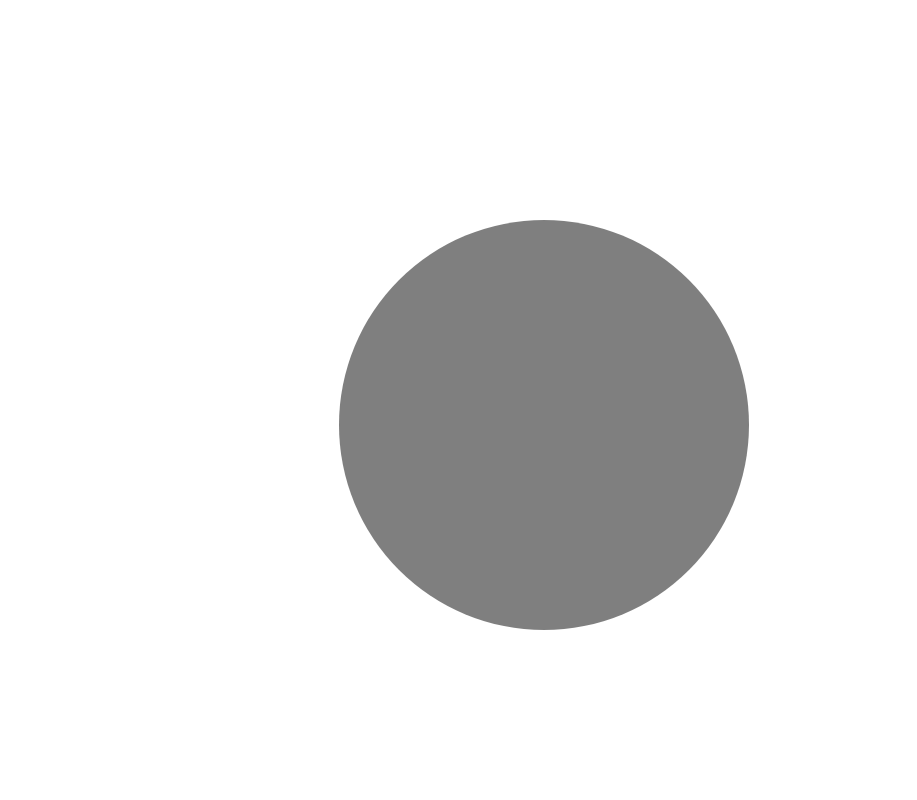
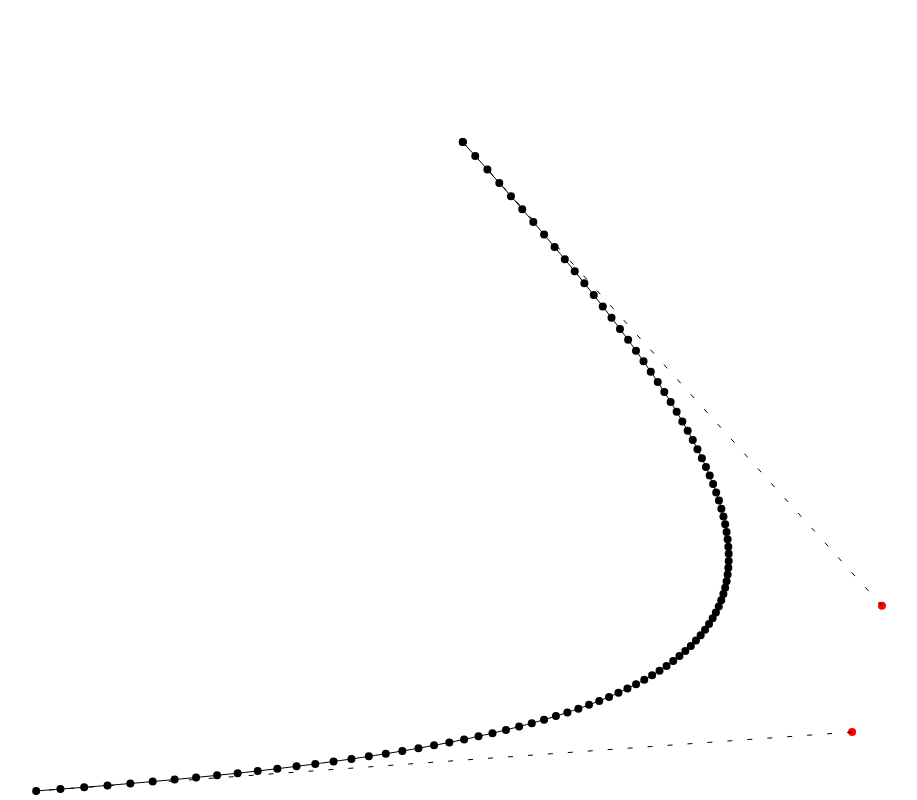
Before and after one commit to tka-andrew/coding_math, a plain HTML site: page index.html in a window 1280 px wide. Shown: the whole page, without its empty margins (96-1013 px from the left). Drawn offline with Linux system fonts and the light colour scheme.

Commit message:
ep19 bezier curves

```diff
--- a/index.html
+++ b/index.html
@@ -3,7 +3,8 @@
 
 <head>
     <title>Coding Math</title>
-    <script type="text/javascript" src="js/linear_interpolation.js"></script>
+    <script type="text/javascript" src="js/utils.js"></script>
+    <script type="text/javascript" src="js/bezierCurves.js"></script>
     <link rel="stylesheet" href="css/styles.css" />
 </head>
 
--- /dev/null
+++ b/js/bezierCurves.js
@@ -0,0 +1,73 @@
+window.onload = function () {
+    var canvas = document.getElementById("canvas"),
+        context = canvas.getContext("2d"),
+        width = canvas.width = window.innerWidth,
+        height = canvas.height = window.innerHeight,
+        p0 = {
+            x: utils.randomRange(0, width),
+            y: utils.randomRange(0, height)
+        },
+        p1 = {
+            x: utils.randomRange(0, width),
+            y: utils.randomRange(0, height)
+        },
+        p2 = {
+            x: utils.randomRange(0, width),
+            y: utils.randomRange(0, height)
+        },
+        p3 = {
+            x: utils.randomRange(0, width),
+            y: utils.randomRange(0, height)
+        };
+
+    context.beginPath();
+    context.arc(p0.x, p0.y, 4, 0, Math.PI * 2, false);
+    context.fill();
+
+    context.beginPath();
+    context.arc(p1.x, p1.y, 4, 0, Math.PI * 2, false);
+    context.fillStyle = "#FF0000";
+    context.fill();
+
+    context.beginPath();
+    context.arc(p2.x, p2.y, 4, 0, Math.PI * 2, false);
+    context.fillStyle = "#FF0000";
+    context.fill();
+
+    context.beginPath();
+    context.arc(p3.x, p3.y, 4, 0, Math.PI * 2, false);
+    context.fillStyle = "#000000";
+    context.fill();
+
+    context.beginPath();
+    context.moveTo(p0.x, p0.y);
+    context.bezierCurveTo(p1.x, p1.y, p2.x, p2.y, p3.x, p3.y);
+    context.fillStyle = "#000000";
+    context.stroke();
+
+    context.beginPath();
+    context.moveTo(p2.x, p2.y);
+    context.lineTo(p3.x, p3.y);
+    context.fillStyle = "#FF0000";
+    context.setLineDash([5, 15]);
+    context.stroke();
+
+    context.beginPath();
+    context.moveTo(p0.x, p0.y);
+    context.lineTo(p1.x, p1.y);
+    context.setLineDash([5, 15]);
+    context.stroke();
+
+    context.fillStyle = "#000000";
+
+    var pFinal = {};
+
+    for (var t = 0; t <= 1; t += 0.01) {
+        utils.cubicBezier(p0, p1, p2, p3, t, pFinal);
+        context.beginPath();
+        context.arc(pFinal.x, pFinal.y, 4, 0, Math.PI * 2, false);
+        // context.stroke();
+        context.fill();
+    }
+
+};
--- /dev/null
+++ b/js/utils.js
@@ -0,0 +1,33 @@
+var utils = {
+
+    randomRange: function (min, max) {
+        return min + Math.random() * (max - min);
+    },
+
+    quadraticBezier: function (p0, p1, p2, t, pFinal) {
+        pFinal = pFinal || {};
+        pFinal.x = Math.pow(1 - t, 2) * p0.x +
+            (1 - t) * 2 * t * p1.x +
+            t * t * p2.x;
+
+        pFinal.y = Math.pow(1 - t, 2) * p0.y +
+            (1 - t) * 2 * t * p1.y +
+            t * t * p2.y;
+
+        return pFinal;
+    },
+
+    cubicBezier: function (p0, p1, p2, p3, t, pFinal) {
+        pFinal = pFinal || {};
+        pFinal.x = Math.pow(1 - t, 3) * p0.x +
+            Math.pow(1 - t, 2) * 3 * t * p1.x +
+            (1 - t) * 3 * t * t * p2.x +
+            t * t * t * p3.x;
+        pFinal.y = Math.pow(1 - t, 3) * p0.y +
+            Math.pow(1 - t, 2) * 3 * t * p1.y +
+            (1 - t) * 3 * t * t * p2.y +
+            t * t * t * p3.y;
+
+        return pFinal;
+    }
+}
```
